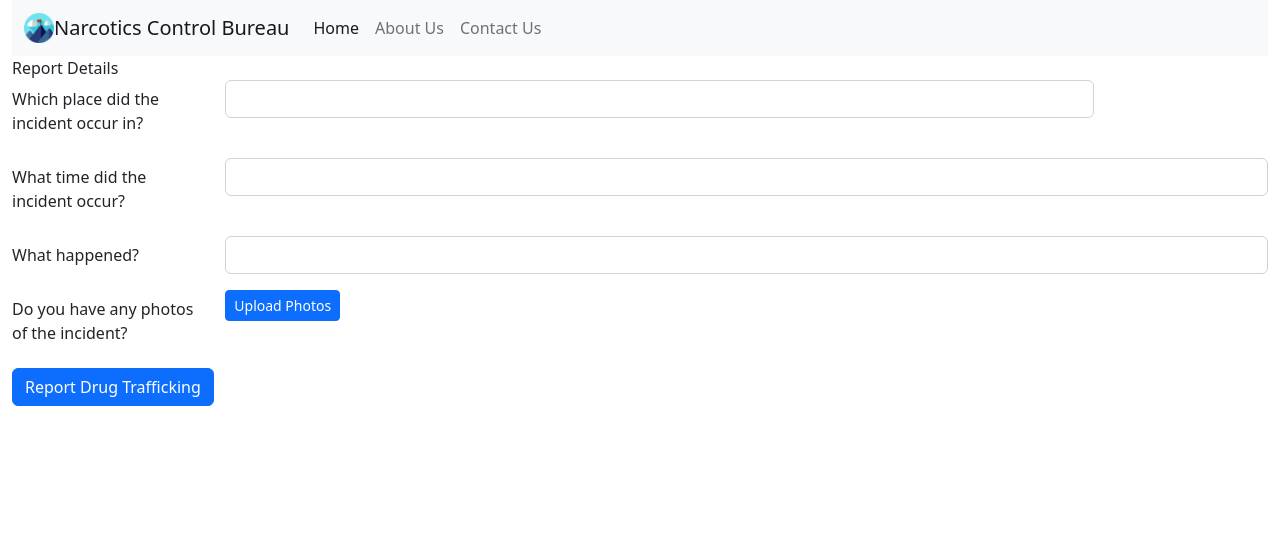
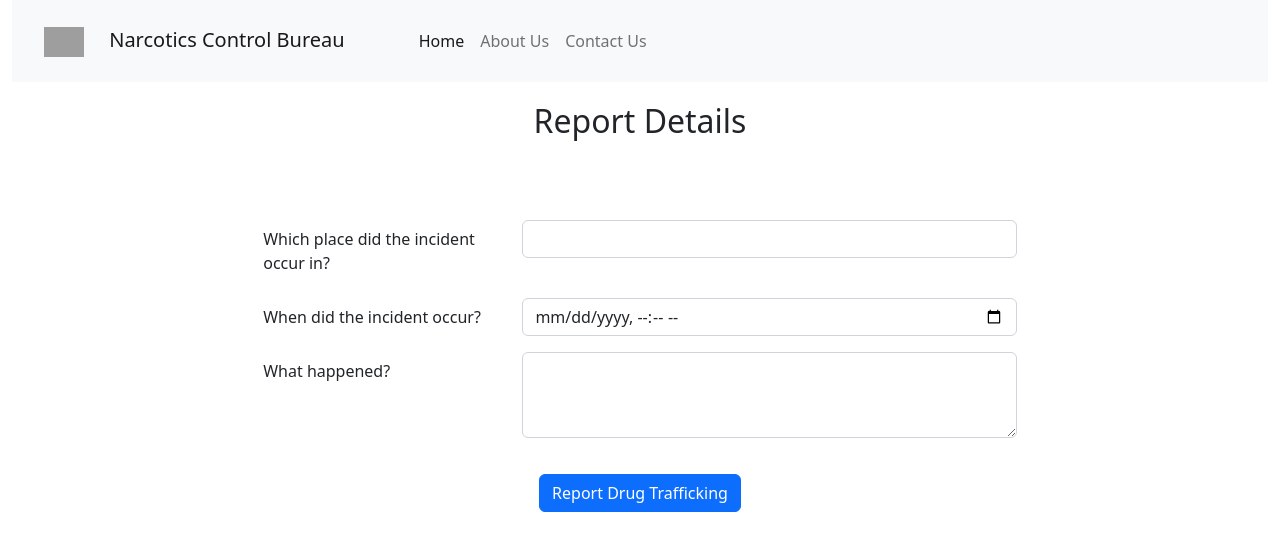
Before and after one commit to piyushjaware/flask_tutorials_ncb, a Flask app: page /report in a window 1280 px wide. Shown: the top 551 px of the page. Run offline with Flask 2, Linux system fonts and the light colour scheme; grey boxes are pictures that could not be loaded.

Commit message:
Fix styling and save report

```diff
--- a/app.py
+++ b/app.py
@@ -10,38 +10,34 @@ class Report:
         self.time = time
         self.description = description
 
-    def __repr__(self) -> str:
-        return self.place + " | "+ self.time + " | "+ self.description
+    def __repr__(self):
+        return self.place + " | " + self.time + " | " + self.description
 
-
-reports = []
 
 @app.route("/")
 def home():
     return render_template('home.html')
+
 
 @app.route("/report", methods=['GET', 'POST'])
 def report():
     if request.method == 'GET':
         return render_template('report.html')
     else:
-        print("POST request received")
         place = request.form.get("place")
         time = request.form.get("time")
         description = request.form.get("description")
-        print(place, time, description)
         report = Report(place, time, description)
-        reports.append(report)
+        save_report(report)
         return render_template('success.html')
-
-
-
-@app.route("/submitted-reports")
-def submitted_reports():
-    return str(reports)
-
 
 
 @app.route("/success")
 def success():
     return render_template('success.html')
+
+
+def save_report(report):
+    file = open('reports.txt', 'a')
+    file.write(str(report) + "\n")
+    file.close()
--- a/static/app.css
+++ b/static/app.css
@@ -1,7 +1,72 @@
+.page {
+    display: flex;
+    flex-flow: column nowrap;
+}
+
+
+.header {
+    padding: 20px;
+}
+
+.navbar-nav {
+    margin-left: 50px;
+}
+
+.home-text {
+    padding: 20px 40px;
+    margin-top: 30px;
+}
+
 .logo-image {
     height: 30px;
+    margin-right: 20px;
+}
+
+
+.report-button {
+    margin: 20px;
+    align-self: center;
 }
 
 .banner-image {
     height: 400px;
+    margin: 40px 20px;
+    padding: 20px;
 }
+
+
+.footer {
+    font-size: 12px;
+    color: grey;
+    margin-top: 100px;
+    align-items: center;
+}
+
+
+
+.report-page {
+    align-items: center;
+}
+
+form {
+    width: 60%;
+    display: flex;
+    flex-direction: column;
+    margin-top: 60px;
+}
+
+.title {
+    margin: 20px;
+}
+
+.success-page {
+    align-items: center;
+}
+
+.success-image {
+    height: 300px;
+}
+
+label {
+    font-weight: 500;
+}
--- /dev/null
+++ b/templates/base.html
@@ -0,0 +1,45 @@
+<!DOCTYPE html>
+<html>
+
+<head>
+    <title>NCB</title>
+    <link href="https://cdn.jsdelivr.net/npm/bootstrap@5.2.0-beta1/dist/css/bootstrap.min.css" rel="stylesheet"
+        integrity="sha384-0evHe/X+R7YkIZDRvuzKMRqM+OrBnVFBL6DOitfPri4tjfHxaWutUpFmBp4vmVor" crossorigin="anonymous">
+    <link rel="stylesheet" href="/static/app.css">
+</head>
+
+<body>
+    <div class="container-fluid">
+
+        <nav class="navbar navbar-expand-lg bg-light header">
+            <div class="container-fluid">
+
+                <a class="navbar-brand" href="/">
+                    <img class="logo-image"
+                        src="https://upload.wikimedia.org/wikipedia/en/thumb/5/57/Narcotics_Control_Bureau_Seal.svg/1200px-Narcotics_Control_Bureau_Seal.svg.png" />
+                    Narcotics Control Bureau</a>
+                <button class="navbar-toggler" type="button" data-bs-toggle="collapse"
+                    data-bs-target="#navbarNavAltMarkup" aria-controls="navbarNavAltMarkup" aria-expanded="false"
+                    aria-label="Toggle navigation">
+                    <span class="navbar-toggler-icon"></span>
+                </button>
+                <div class="collapse navbar-collapse" id="navbarNavAltMarkup">
+                    <div class="navbar-nav">
+                        <a class="nav-link active" aria-current="page" href="/">Home</a>
+                        <a class="nav-link" href="about-us">About Us</a>
+                        <a class="nav-link" href="contact-us">Contact Us</a>
+                    </div>
+                </div>
+            </div>
+        </nav>
+
+
+
+
+        {% block page %}{% endblock %}
+
+    </div>
+
+</body>
+
+</html>
--- a/templates/report.html
+++ b/templates/report.html
@@ -1,87 +1,44 @@
-<!DOCTYPE html>
-<html>
+{% extends 'base.html' %}
 
-<head>
-    <title>NCB</title>
-    <link href="https://cdn.jsdelivr.net/npm/bootstrap@5.2.0-beta1/dist/css/bootstrap.min.css" rel="stylesheet"
-        integrity="sha384-0evHe/X+R7YkIZDRvuzKMRqM+OrBnVFBL6DOitfPri4tjfHxaWutUpFmBp4vmVor" crossorigin="anonymous">
-    <link rel="stylesheet" href="/static/app.css">
-</head>
-
-<body>
-    <div class="container-fluid">
+{% block page %}
+<div class="page report-page">
 
 
-        <nav class="navbar navbar-expand-lg bg-light">
-            <div class="container-fluid">
-                <img class="logo-image" src="/static/logo.png" />
-                <a class="navbar-brand" href="#"> Narcotics Control Bureau</a>
-                <button class="navbar-toggler" type="button" data-bs-toggle="collapse"
-                    data-bs-target="#navbarNavAltMarkup" aria-controls="navbarNavAltMarkup" aria-expanded="false"
-                    aria-label="Toggle navigation">
-                    <span class="navbar-toggler-icon"></span>
-                </button>
-                <div class="collapse navbar-collapse" id="navbarNavAltMarkup">
-                    <div class="navbar-nav">
-                        <a class="nav-link active" aria-current="page" href="/">Home</a>
-                        <a class="nav-link" href="about-us">About Us</a>
-                        <a class="nav-link" href="contact-us">Contact Us</a>
-                    </div>
-                </div>
-            </div>
-        </nav>
+    <h2 class="title">Report Details</h2>
 
-
-
-        <div class="page">
-            Report Details
-
-            <form method="POST" action="/report">
+    <form method="POST" action="/report" class="submit-form">
         <div class="mb-3 row">
-                    <label for="staticEmail" class="col-sm-2 col-form-label">Which place did the incident occur
+            <label for="staticEmail" class="col-sm-4 col-form-label">Which place did the incident occur
                 in?</label>
-                    <div class="col-sm-10">
-                        <div class="col-sm-10">
-                            <input type="text" class="form-control" name="place">
-                        </div>
+            <div class="col-sm-8">
+                <input type="text" class="form-control" name="place" required>
             </div>
         </div>
         <div class="mb-3 row">
-                    <label for="staticEmail" class="col-sm-2 col-form-label">What time did the incident occur?</label>
-                    <div class="col-sm-10">
-                        <input type="text" class="form-control" name="time">
+            <label for="staticEmail" class="col-sm-4 col-form-label">When did the incident occur?</label>
+            <div class="col-sm-8">
+                <input class="form-control" name="time" type="datetime-local" required>
             </div>
         </div>
         <div class="mb-3 row">
-                    <label for="staticEmail" class="col-sm-2 col-form-label">What happened?</label>
-                    <div class="col-sm-10">
-                        <input type="text-box" class="form-control" name="description">
+            <label for="staticEmail" class="col-sm-4 col-form-label">What happened?</label>
+            <div class="col-sm-8">
+                <textarea type="textarea" class="form-control" name="description" rows="3" required></textarea>
             </div>
         </div>
-                <div class="mb-3 row">
+        <!-- <div class="mb-3 row">
             <label for="staticEmail" class="col-sm-2 col-form-label">Do you have any photos of the
                 incident?</label>
             <div class="col-sm-2">
                 <button type="button" class="btn btn-primary btn-sm">Upload Photos</button>
             </div>
-                </div>
+        </div> -->
 
-                <div>
+        <div class="report-button">
             <button class="btn btn-primary" type="submit">Report Drug Trafficking</a>
         </div>
     </form>
 
 </div>
 
-
-
-
-
-
-    </div>
-
-    </div>
-
-</body>
-
-</html>
+{% endblock %}
```
Also changed, not shown: templates/home.html (+13 -40 lines), templates/success.html (+16 -39 lines), 1 other file. Lines whose indentation alone changed are shown as unchanged.
